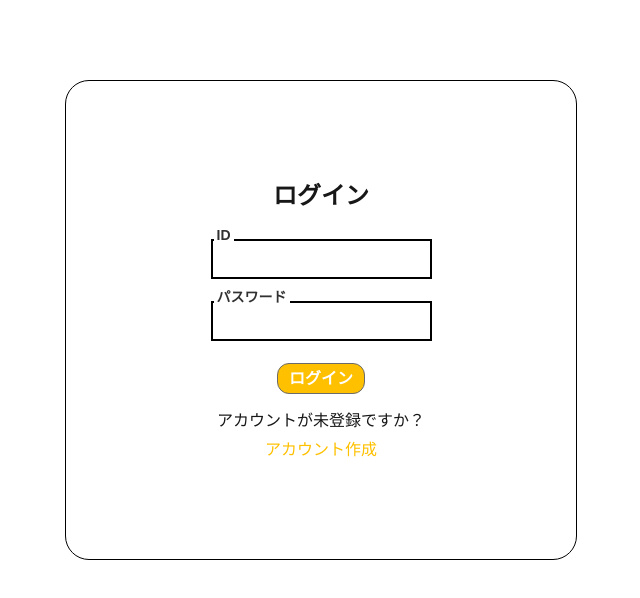
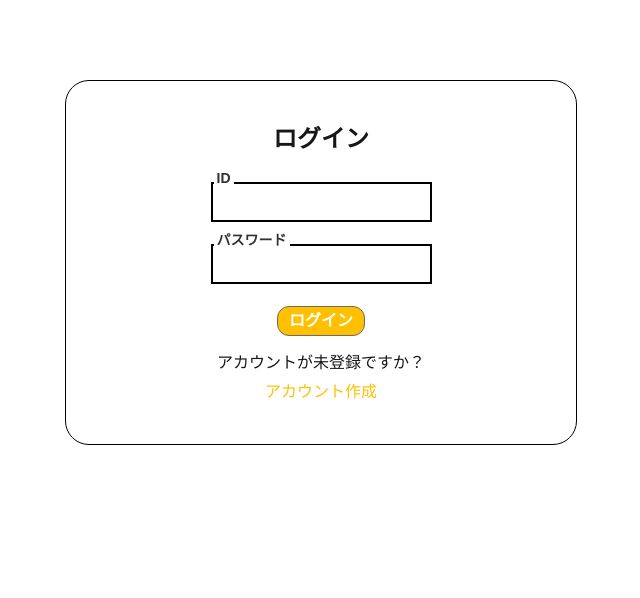
Before and after one commit to prodex2025/frontend, a Next.js app: page /login in a window 1280 px wide. Shown: the top 598 px of the page, without its empty margins (319-959 px from the left). Built offline with nearby package versions, Linux system fonts and the light colour scheme.

Commit message:
ログイン画面css変更

```diff
--- a/src/styles/approvals.module.css
+++ b/src/styles/approvals.module.css
@@ -4,8 +4,7 @@
   flex-direction: column;
   align-items: center;
   justify-content: center;
-  width: 40vw;
-  height: 60vh;
+  width: 40%;
   margin: 10vh auto;
   padding: 40px 20px;
   border: 1.5px solid black;
@@ -86,3 +85,13 @@
 .inputContent:has(input:focus) label{
   color: #ffc000;
 }
+
+.inputContent:has(textarea:focus) label{
+  color: #ffc000;
+}
+
+/* テキストエリアのスタイル */
+.inputContent textarea{
+  resize: none;
+  padding: 6px 15px;
+}
```
